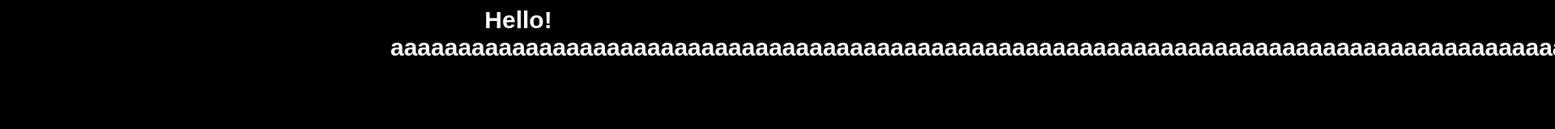
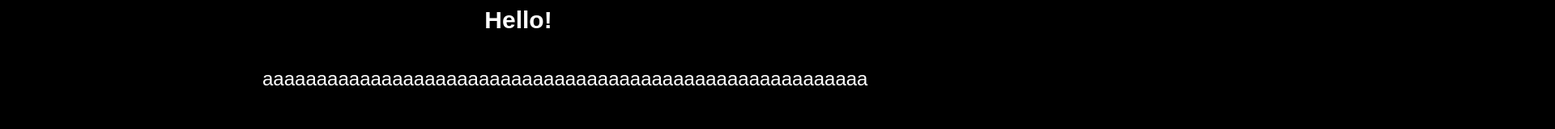
Before and after one commit to swcyoa/swcyoa.github.io, a plain HTML site: page index.htm in a window 1280 px wide. Shown: the top 160 px of the page at 81% size, 1920 px wide, since content can reach past the window. Drawn offline with Linux system fonts and the light colour scheme.

Commit message:
Update index.htm

```diff
--- a/index.htm
+++ b/index.htm
@@ -6,7 +6,10 @@ Star Wars CYOA
 </head>
 <body>
 <div><h1>
-Hello!<br>
-aaaaaaaaaaaaaaaaaaaaaaaaaaaaaaaaaaaaaaaaaaaaaaaaaaaaaaaaaaaaaaaaaaaaaaaaaaaaaaaaaaaaaaaaaaaaa
-</h1></div>
+Hello!
+</h1><br>
+<p>
+aaaaaaaaaaaaaaaaaaaaaaaaaaaaaaaaaaaaaaaaaaaaaaaaaaaaaaaa
+</p>
+  </div>
 </body>
```
